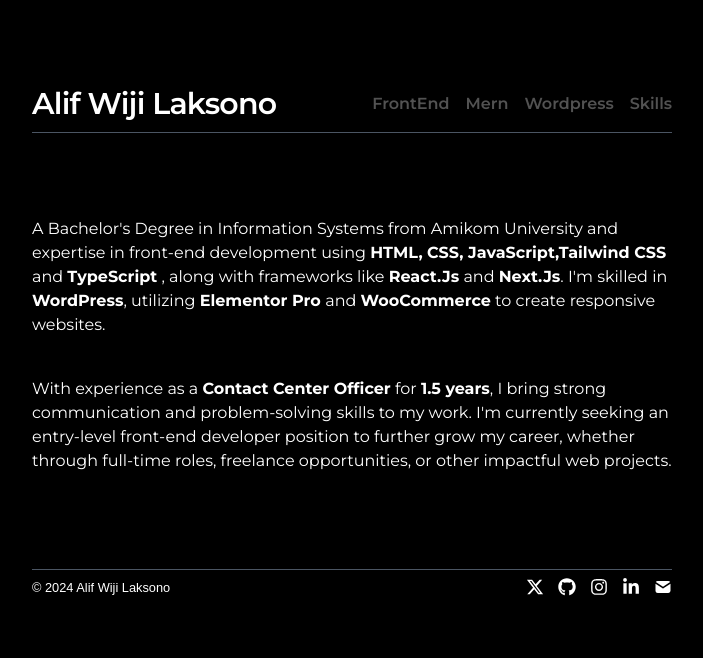
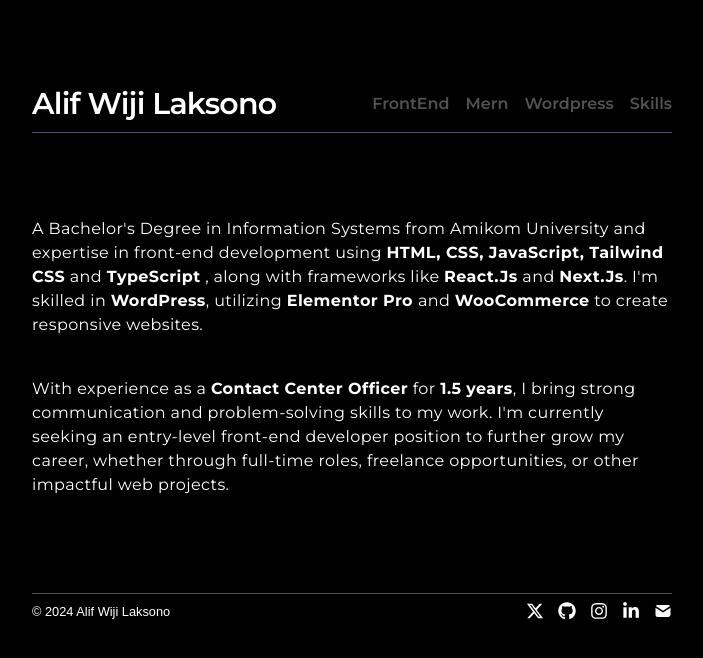
Before and after one commit to alif7laksono/portfolio, a Next.js app: page / in a window 1280 px wide. Shown: the top 658 px of the page, without its empty margins (288-991 px from the left). Built offline with nearby package versions, Linux system fonts and the light colour scheme; a web font is replaced by a local one.

Commit message:
enhance home page typography

```diff
--- a/app/page.tsx
+++ b/app/page.tsx
@@ -2,24 +2,24 @@
 
 export default function Home() {
   return (
-    <section className={` ${fonts.montserrat}`}>
+    <section className={` ${fonts.montserrat} tracking-wide`}>
       <div className="prose prose-neutral">
         <p className="animate-slideDown">
           A Bachelor's Degree in Information Systems from Amikom University and
           expertise in front-end development using{" "}
-          <span className="font-bold">HTML, CSS, JavaScript,Tailwind CSS</span>{" "}
-          and <span className="font-bold">TypeScript</span> , along with
-          frameworks like <span className="font-bold">React.Js</span> and{" "}
-          <span className="font-bold">Next.Js</span>. I'm skilled in{" "}
-          <span className="font-bold"> WordPress</span>, utilizing{" "}
-          <span className="font-bold">Elementor Pro </span>
-          and <span className="font-bold">WooCommerce</span> to create
+          <span className="font-bold antialiased hover:subpixel-antialiased">HTML, CSS, JavaScript, Tailwind CSS</span>{" "}
+          and <span className="font-bold antialiased hover:subpixel-antialiased">TypeScript</span> , along with
+          frameworks like <span className="font-bold antialiased hover:subpixel-antialiased">React.Js</span> and{" "}
+          <span className="font-bold antialiased hover:subpixel-antialiased">Next.Js</span>. I'm skilled in{" "}
+          <span className="font-bold antialiased hover:subpixel-antialiased"> WordPress</span>, utilizing{" "}
+          <span className="font-bold antialiased hover:subpixel-antialiased">Elementor Pro </span>
+          and <span className="font-bold antialiased hover:subpixel-antialiased">WooCommerce</span> to create
           responsive websites.
         </p>
         <p className="mt-10 animate-slideUp">
           With experience as a{" "}
-          <span className="font-bold">Contact Center Officer</span> for{" "}
-          <span className="font-bold">1.5 years</span>, I bring strong
+          <span className="font-bold antialiased hover:subpixel-antialiased">Contact Center Officer</span> for{" "}
+          <span className="font-bold antialiased hover:subpixel-antialiased ">1.5 years</span>, I bring strong
           communication and problem-solving skills to my work. I'm currently
           seeking an entry-level front-end developer position to further grow my
           career, whether through full-time roles, freelance opportunities, or
```
